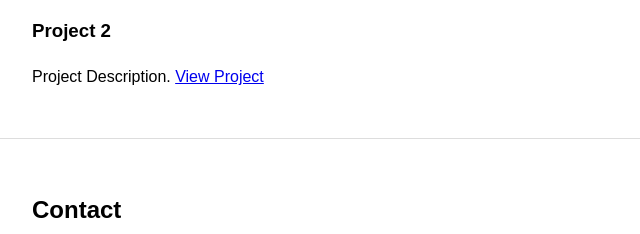
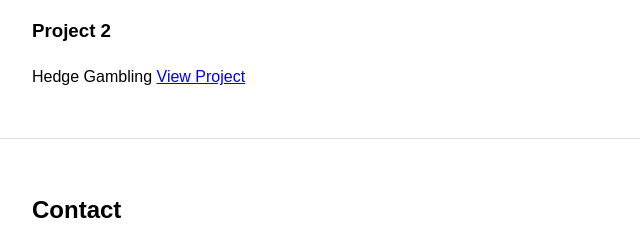
Before and after one commit to gerrykinyua8/my_portfolio, a plain HTML site: page index.html in a window 1280 px wide. Shown: the part 513-747 px from the top of the page, 0-640 px from the left. Drawn offline with Linux system fonts and the light colour scheme.

Commit message:
Update index.html

```diff
--- a/index.html
+++ b/index.html
@@ -25,11 +25,11 @@
         <h2>Projects</h2>
         <div class="project">
             <h3>Project 1</h3>
-            <p> Project Description. <a href="https://example.com">View Project</a></p>
+            <p> Project Description. <a href="https://receipmaker.infinityfreeapp.com/">View Project</a></p>
         </div>
         <div class="project">
             <h3>Project 2</h3>
-            <p> Project Description. <a href="https://example.com">View Project</a></p>
+            <p> Hedge Gambling <a href="https://hedgedoti.infinityfreeapp.com/">View Project</a></p>
         </div>
     </section>
     <section id="contact">
```
